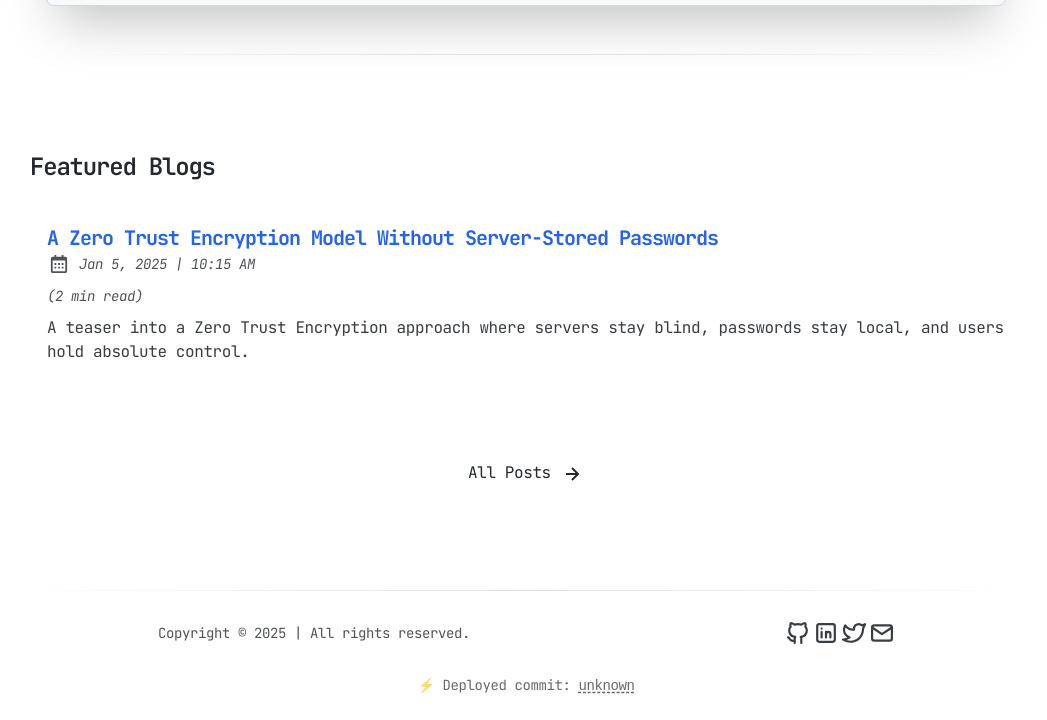
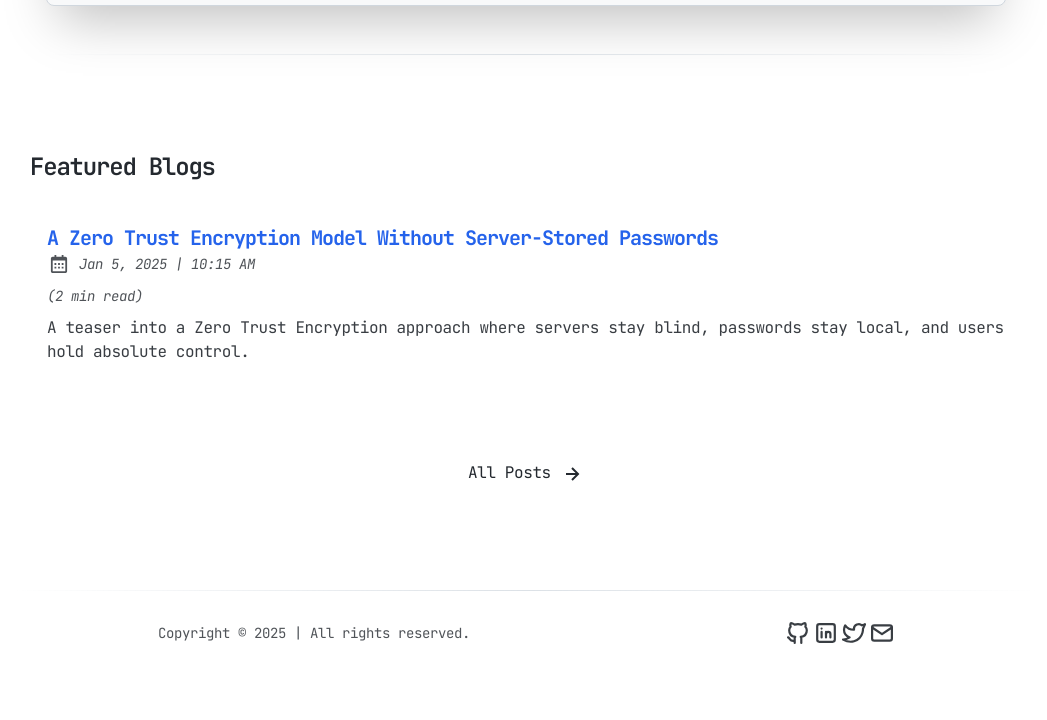
Before and after one commit to anandukch/anandukch.github.io, an Astro site: page / in a window 1280 px wide. Shown: the part 931-1651 px from the top of the page, without its empty margins (114-1161 px from the left). After the commit the page ends 1606 px from the top, so only its background shows below. Built offline with nearby package versions, Linux system fonts and the light colour scheme; Astro itself is replaced by a stand-in of ours; some packages are replaced by stand-ins of ours.

Commit message:
chore: comment out deploy info section in footer

```diff
--- a/src/components/Footer.astro
+++ b/src/components/Footer.astro
@@ -3,8 +3,8 @@ import Socials from "./Socials.astro";
 import Separator from "./Separator.astro";
 
 const currentYear = new Date().getFullYear();
-const commitHash = import.meta.env.GIT_COMMIT_HASH || "unknown";
-const githubRepo = "https://github.com/devadathanmb/personal-blog";
+// const commitHash = import.meta.env.GIT_COMMIT_HASH || "unknown";
+// const githubRepo = "https://github.com/anandukch/personal-blog";
 
 export interface Props {
   noMarginTop?: boolean;
@@ -25,7 +25,7 @@ const { noMarginTop = false } = Astro.props;
       </div>
     </div>
   </div>
-  <div class="deploy-info">
+  <!-- <div class="deploy-info">
     ⚡ Deployed commit: <a
       href={`${githubRepo}/commit/${commitHash}`}
       target="_blank"
@@ -33,7 +33,7 @@ const { noMarginTop = false } = Astro.props;
       class="commit-link"
       title="View commit on GitHub">{commitHash}</a
     >
-  </div>
+  </div> -->
 </footer>
 
 <style>
```
